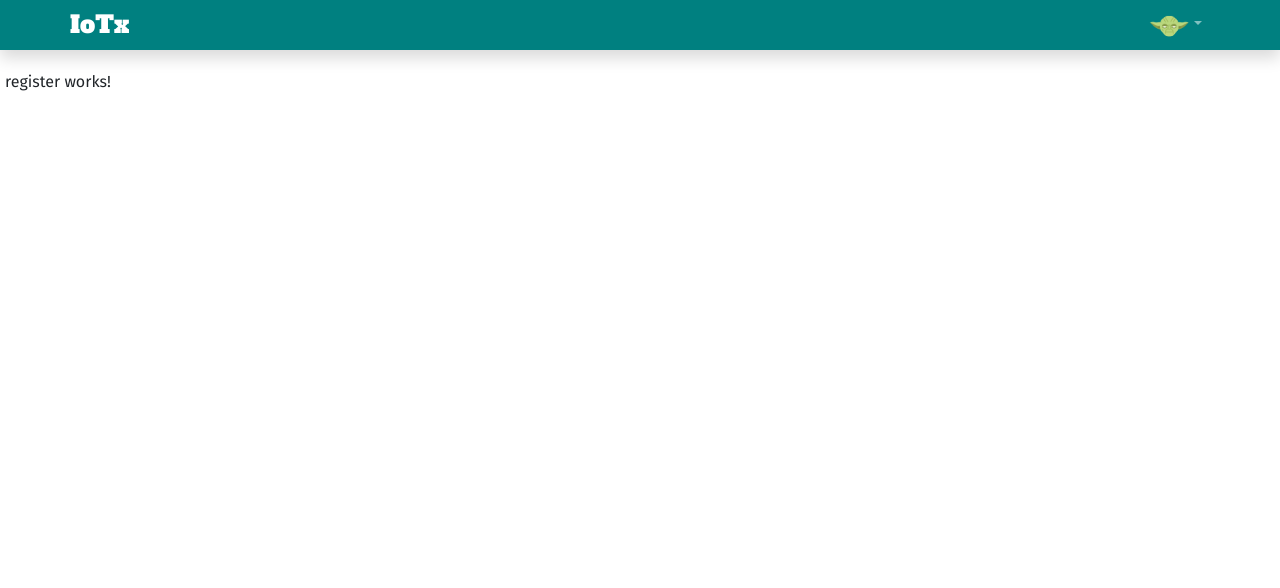
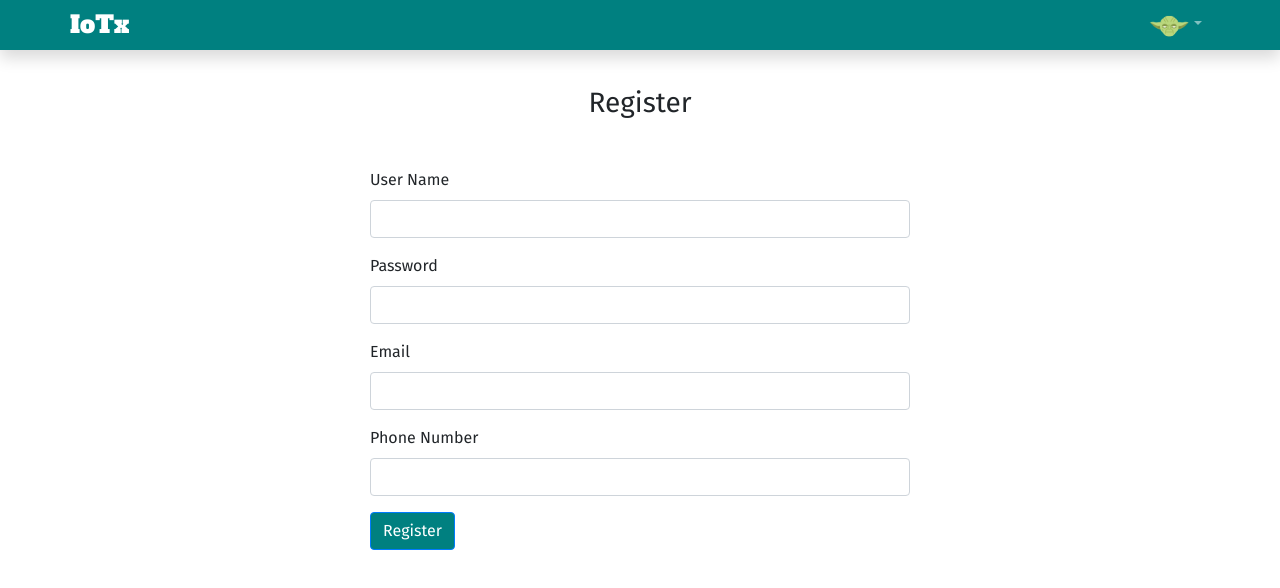
Before and after one commit to vatadepalli/IoTx-Angular, an Angular app: page /register in a window 1280 px wide. Shown: the top 588 px of the page. Built offline with nearby package versions, Linux system fonts and the light colour scheme.

Commit message:
registration with JWT final

```diff
--- a/src/app/components/auth/register/register.component.css
+++ b/src/app/components/auth/register/register.component.css
@@ -0,0 +1,11 @@
+.btn-primary {
+  background-color: teal;
+}
+
+.registered {
+  color: green;
+}
+
+.error {
+  color: red;
+}
--- a/src/app/components/auth/register/register.component.html
+++ b/src/app/components/auth/register/register.component.html
@@ -1 +1,58 @@
-<p>register works!</p>
+<div class="container">
+  <div class="row">
+    <div class="col col-md-3"></div>
+    <div class="col col-md-6">
+      <div class="container mb-5 mt-3" style="text-align: center;">
+        <h3>Register</h3>
+      </div>
+      <form (ngSubmit)="onSubmit()" #form="ngForm">
+        <div class="form-group">
+          <label>User Name</label>
+          <input
+            type="text"
+            class="form-control"
+            name="username"
+            [(ngModel)]="user.username"
+          />
+        </div>
+        <div class="form-group">
+          <label>Password</label>
+          <input
+            type="password"
+            class="form-control"
+            name="password"
+            [(ngModel)]="user.password"
+          />
+        </div>
+        <div class="form-group">
+          <label>Email</label>
+          <input
+            type="text"
+            class="form-control"
+            name="email"
+            [(ngModel)]="user.email"
+          />
+        </div>
+        <div class="form-group">
+          <label>Phone Number</label>
+          <input
+            type="text"
+            class="form-control"
+            name="phoneNumber"
+            [(ngModel)]="user.phoneNumber"
+          />
+        </div>
+        <div class="form-group">
+          <button type="submit" class="btn btn-primary">Register</button>
+        </div>
+        <p *ngIf="invalidRegister" class="error">
+          User Already Exists
+        </p>
+        <p *ngIf="registered" class="registered">
+          Registration Succesful
+        </p>
+      </form>
+    </div>
+    <div class="col col-md-3"></div>
+  </div>
+</div>
--- a/src/app/components/auth/register/register.component.ts
+++ b/src/app/components/auth/register/register.component.ts
@@ -1,4 +1,6 @@
-import { Component, OnInit } from '@angular/core';
+import {Component, OnInit} from '@angular/core';
+import {Router} from '@angular/router';
+import {AuthenticationService} from 'src/app/services/authentication.service';
 
 @Component({
   selector: 'app-register',
@@ -6,10 +8,32 @@ import { Component, OnInit } from '@angular/core';
   styleUrls: ['./register.component.css']
 })
 export class RegisterComponent implements OnInit {
+  user = {username: '', password: '', email: null, phoneNumber: null};
+  invalidRegister = false;
+  registered = false;
 
-  constructor() { }
+  constructor(
+      private router: Router, private authService: AuthenticationService) {}
 
-  ngOnInit() {
+  ngOnInit() {}
+
+  onSubmit() {
+    this.registered = false;
+    this.invalidRegister = false;
+
+    (this.authService.register(this.user.username, this.user.password)
+         .subscribe(
+             data => {
+               //  this.router.navigate(['']);
+               //  this.invalidRegister = false;
+               if (data != 'exists') {
+                 this.registered = true;
+               } else {
+                 this.invalidRegister = true;
+               }
+             },
+             error => {
+               this.invalidRegister = true;
+             }));
   }
-
 }
--- a/src/app/services/auth-http-interceptor.service.ts
+++ b/src/app/services/auth-http-interceptor.service.ts
@@ -6,10 +6,15 @@ export class AuthHttpInterceptorService implements HttpInterceptor {
   constructor() {}
 
   intercept(req: HttpRequest<any>, next: HttpHandler) {
-    if (sessionStorage.getItem('username') &&
-        sessionStorage.getItem('basicauth')) {
+    // if (sessionStorage.getItem('username') &&
+    //     sessionStorage.getItem('basicauth')) {
+    //   req = req.clone(
+    //       {setHeaders: {Authorization: sessionStorage.getItem('basicauth')}})
+    // }
+
+    if (sessionStorage.getItem('username') && sessionStorage.getItem('token')) {
       req = req.clone(
-          {setHeaders: {Authorization: sessionStorage.getItem('basicauth')}})
+          {setHeaders: {Authorization: sessionStorage.getItem('token')}});
     }
 
     return next.handle(req);
--- a/src/app/services/authentication.service.ts
+++ b/src/app/services/authentication.service.ts
@@ -8,16 +8,37 @@ import {User} from '../models/User';
 export class AuthenticationService {
   constructor(private httpClient: HttpClient) {}
 
+  // authenticate(username, password) {
+  //   const headers = new HttpHeaders(
+  //       {Authorization: 'Basic ' + btoa(username + ':' + password)});
+  //   return this.httpClient
+  //       .get<User>('http://localhost:8080/user/validateLogin', {headers})
+  //       .pipe(map(userData => {
+  //         sessionStorage.setItem('username', username);
+  //         let authString = 'Basic ' + btoa(username + ':' + password);
+  //         sessionStorage.setItem('basicauth', authString);
+  //         return userData;
+  //       }));
+  // }
+
   authenticate(username, password) {
-    const headers = new HttpHeaders(
-        {Authorization: 'Basic ' + btoa(username + ':' + password)});
     return this.httpClient
-        .get<User>('http://localhost:8080/user/validateLogin', {headers})
+        .post<any>('http://localhost:8080/authenticate', {username, password})
         .pipe(map(userData => {
           sessionStorage.setItem('username', username);
-          let authString = 'Basic ' + btoa(username + ':' + password);
-          sessionStorage.setItem('basicauth', authString);
+          let tokenStr = 'Bearer ' + userData.token;
+          sessionStorage.setItem('token', tokenStr);
           return userData;
+        })
+
+        );
+  }
+
+  register(username, password: string) {
+    return this.httpClient
+        .post<any>('http://localhost:8080/register', {username, password})
+        .pipe(map(userData => {
+          return userData.username;
         }));
   }
 
```
Also changed, not shown: 1 other file (tests, documents, lock files or other folders).
